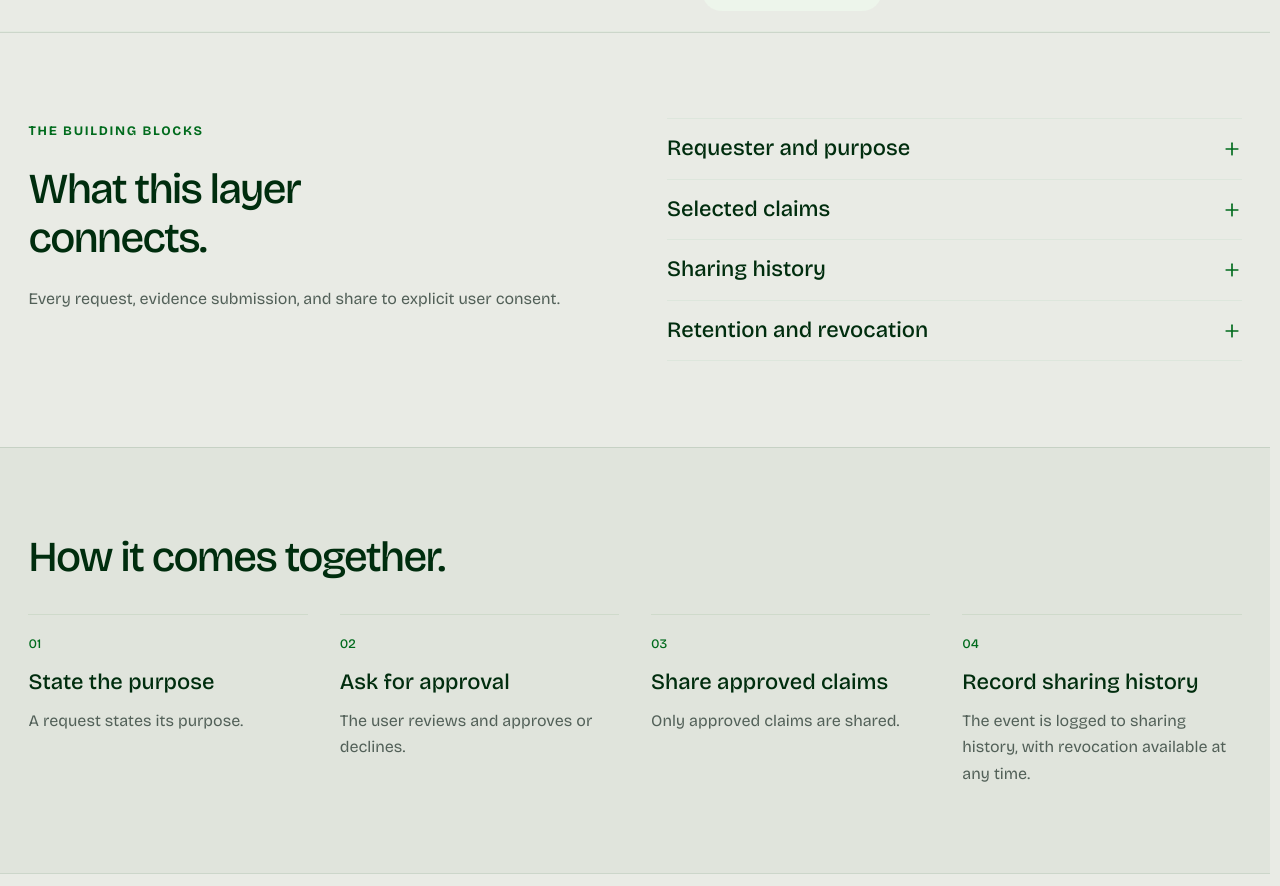
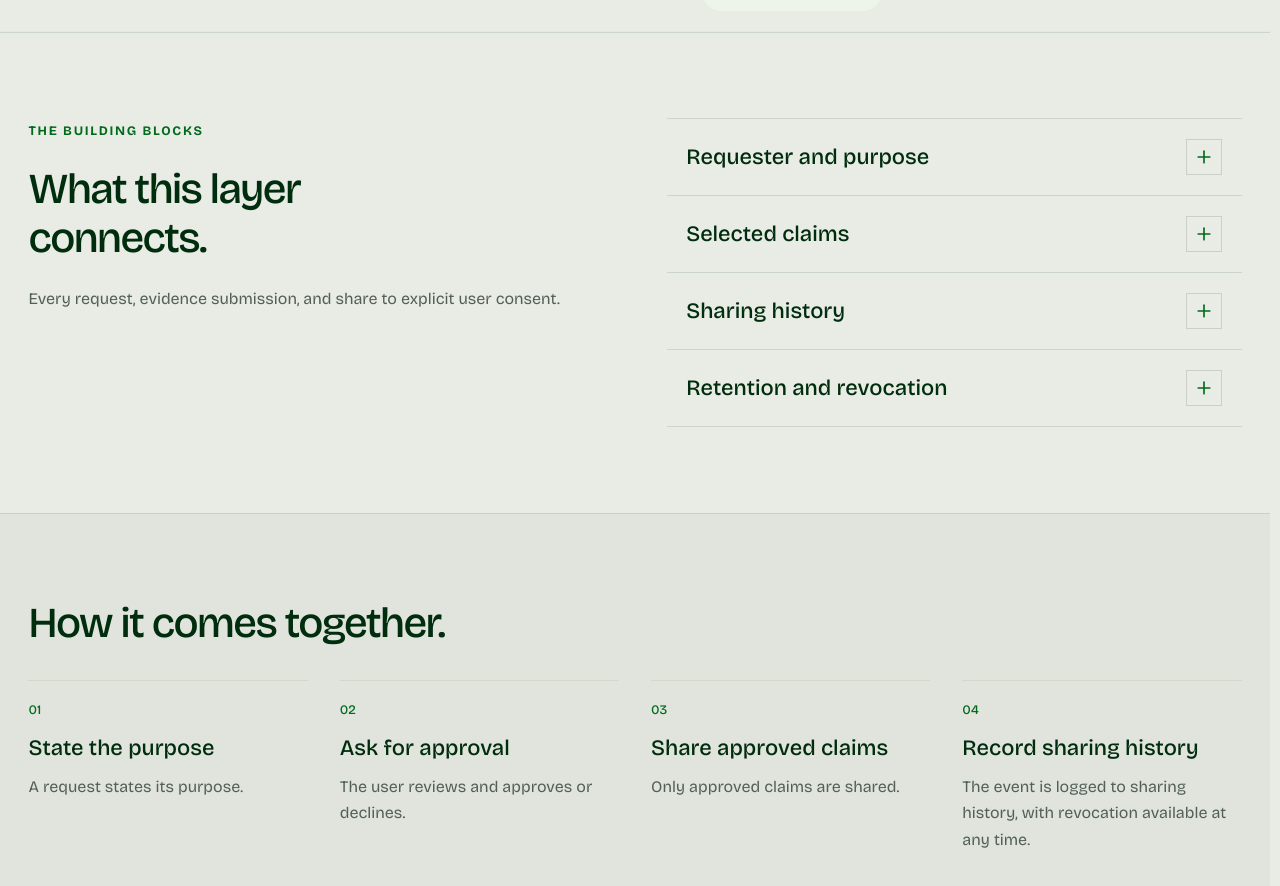
Before and after one commit to joinverza/ontiver_landing, a React (Vite) app: page /enterprise/platform/consent-and-privacy in a window 1280 px wide. Shown: the part 789-1675 px from the top of the page. Built offline with nearby package versions, Linux system fonts and the light colour scheme.

Commit message:
feat(platform): add matching accordion hover and open states

```diff
--- a/src/features/enterprise/platform/pages/PlatformPage.tsx
+++ b/src/features/enterprise/platform/pages/PlatformPage.tsx
@@ -4,6 +4,7 @@ import { Link, Navigate, useParams } from "react-router-dom";
 import Footer from "../../../../shared/components/layout/Footer";
 import WorkflowVisual from "../../../../shared/components/ui/WorkflowVisual";
 import { platformLayers } from "../data/platform";
+import "./platform-capabilities.css";
 
 const PlatformPage = () => {
   const { id } = useParams();
@@ -79,18 +80,18 @@ const PlatformPage = () => {
             </h2>
             <p className="mt-6 text-body text-[#526058]">{layer.overview}</p>
           </div>
-          <div data-scroll-reveal className="border-t border-[#dde6dc]">
+          <div data-scroll-reveal className="platform-capabilities">
             {layer.capabilities.map((capability) => (
-              <details key={capability.title} className="group border-b border-[#dde6dc] py-4">
-                <summary className="flex cursor-pointer list-none items-center justify-between gap-5 text-card-title font-medium [&::-webkit-details-marker]:hidden">
-                  {capability.title}
-                  <Plus
-                    size={20}
-                    className="shrink-0 text-accent transition-transform group-open:rotate-45"
-                    aria-hidden="true"
-                  />
+              <details key={capability.title} className="platform-capability">
+                <summary className="platform-capability-trigger text-card-title font-medium">
+                  <span className="platform-capability-title">{capability.title}</span>
+                  <span className="platform-capability-icon" aria-hidden="true">
+                    <Plus size={20} />
+                  </span>
                 </summary>
-                <p className="pt-4 text-body text-[#526058]">{capability.description}</p>
+                <p className="platform-capability-description text-body">
+                  {capability.description}
+                </p>
               </details>
             ))}
           </div>
--- /dev/null
+++ b/src/features/enterprise/platform/pages/platform-capabilities.css
@@ -0,0 +1,102 @@
+.platform-capabilities {
+  border-top: 1px solid #cbd6c9;
+}
+
+.platform-capability {
+  --capability-inset: clamp(1rem, 1.5vw, 1.5rem);
+  border-bottom: 1px solid #cbd6c9;
+  color: #002d0e;
+  transition:
+    background-color 260ms ease,
+    border-color 260ms ease,
+    color 260ms ease;
+}
+
+.platform-capability-trigger {
+  display: flex;
+  min-height: 4.75rem;
+  align-items: center;
+  justify-content: space-between;
+  gap: 1.25rem;
+  padding: 1rem var(--capability-inset);
+  list-style: none;
+}
+
+.platform-capability-trigger::-webkit-details-marker {
+  display: none;
+}
+
+.platform-capability-trigger:focus-visible {
+  outline: 2px solid var(--ink-accent);
+  outline-offset: -4px;
+}
+
+.platform-capability-title {
+  min-width: 0;
+  transition: translate 260ms cubic-bezier(0.22, 1, 0.36, 1);
+}
+
+.platform-capability-icon {
+  display: grid;
+  width: 2.25rem;
+  height: 2.25rem;
+  flex: 0 0 auto;
+  place-items: center;
+  border: 1px solid #002d0e24;
+  color: var(--ink-accent);
+  transition:
+    background-color 260ms ease,
+    border-color 260ms ease,
+    color 260ms ease;
+}
+
+.platform-capability-icon svg {
+  transition: rotate 260ms cubic-bezier(0.22, 1, 0.36, 1);
+}
+
+.platform-capability-description {
+  padding: 0 var(--capability-inset) 1.5rem;
+  color: #526058;
+}
+
+@media (hover: hover) {
+  .platform-capability:not([open]):hover {
+    background-color: #dcebcf;
+  }
+
+  .platform-capability-trigger:hover .platform-capability-title {
+    translate: 4px 0;
+  }
+
+  .platform-capability:not([open]) .platform-capability-trigger:hover .platform-capability-icon {
+    border-color: #002d0e;
+    background-color: #002d0e;
+    color: #fff;
+  }
+}
+
+.platform-capability[open] {
+  background-color: #dcebcf;
+}
+
+.platform-capability[open] .platform-capability-icon {
+  border-color: #002d0e;
+  background-color: #002d0e;
+  color: #fff;
+}
+
+.platform-capability[open] .platform-capability-icon svg {
+  rotate: 45deg;
+}
+
+html[data-motion="paused"] .platform-capability,
+html[data-motion="paused"] .platform-capability * {
+  transition: none;
+}
+
+@media (prefers-reduced-motion: reduce) {
+  .platform-capability,
+  .platform-capability * {
+    transition: none;
+  }
+}
```
